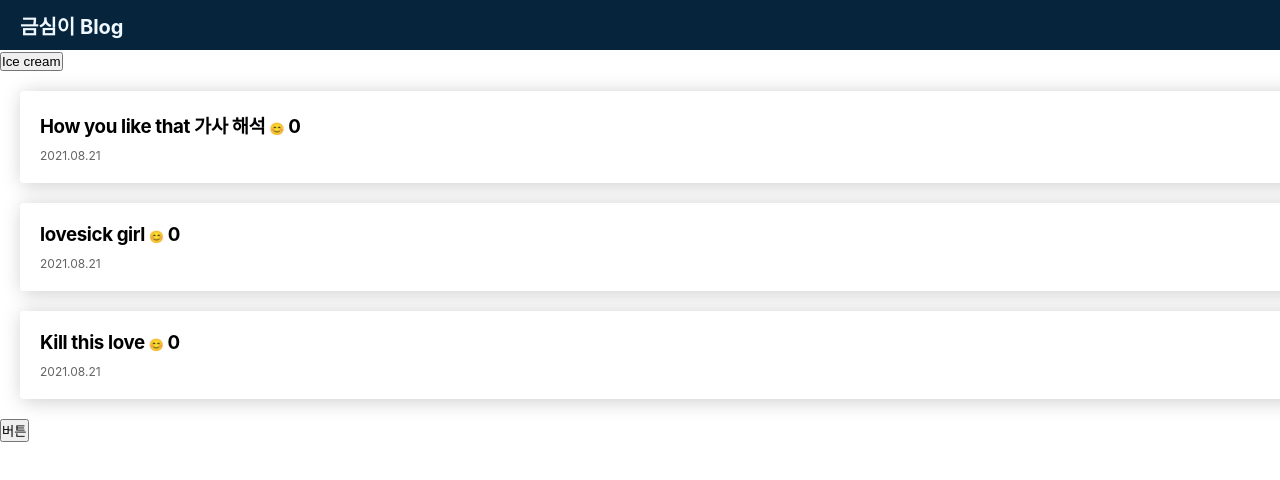
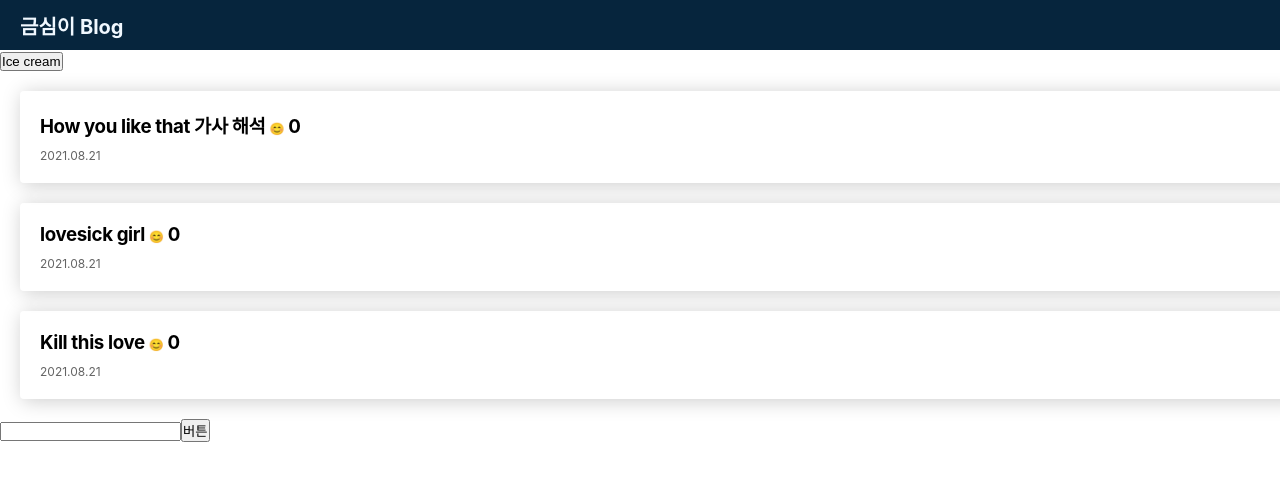
Before and after one commit to simigeum/blog, a React (Create React App) app: page / in a window 1280 px wide. Shown: the top 480 px of the page. Built offline with nearby package versions, Linux system fonts and the light colour scheme.

Commit message:
🎈 e.target.value and map, key.

```diff
--- a/src/App.js
+++ b/src/App.js
@@ -8,6 +8,7 @@ let [postName, postNamefunction] = useState( ['How you like that 가사 해석',
 let [like, likePlus] = useState(0);
 let [modal, modalfunction] = useState(false);
 let [postNum, postNumFunction] = useState(0);
+let [input, inputFunction] = useState('');
 
 function postNameChange (){
   var newArray = [...postName];
@@ -40,7 +41,7 @@ function postList(){
       {
         postName.map((title, i)=>{
           return(
-            <li className="post-item">
+            <li className="post-item" key={ i }>
               <h3 onClick={ () => {  postNumFunction(i) } }> { title } <span onClick={ () => { likePlus(like + 1) } }>😊</span> {like} </h3>
               <span>2021.08.21</span>
             </li>
@@ -51,7 +52,8 @@ function postList(){
 
 
 
-
+      {input}
+      <input onChange={ (e) => { inputFunction(e.target.value) } }></input>
 
 
 
```
